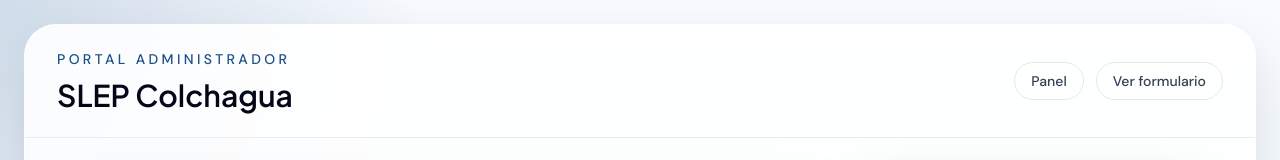
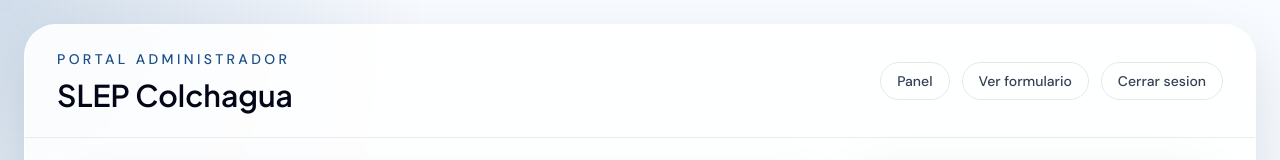
Before and after one commit to kmilomore/salidas-pedagogicas, a Next.js app: page /panel in a window 1280 px wide. Shown: the top 160 px of the page. Built offline with nearby package versions, Linux system fonts and the light colour scheme.

Commit message:
feat: add SignOutButton component and integrate it into admin and director layouts; enhance NuevaSalidaWizard with navigation link to admin panel

```diff
--- a/src/app/(admin)/layout.tsx
+++ b/src/app/(admin)/layout.tsx
@@ -1,4 +1,6 @@
 import Link from "next/link";
+
+import SignOutButton from "@/components/auth/SignOutButton";
 
 const adminLinks = [
   { href: "/panel", label: "Panel" },
@@ -24,6 +26,7 @@ export default function AdminLayout({ children }: { children: React.ReactNode })
                 {link.label}
               </Link>
             ))}
+            <SignOutButton />
           </nav>
         </header>
         <div className="flex-1 px-4 py-6 sm:px-6 lg:px-8 xl:px-10">{children}</div>
--- a/src/app/(director)/layout.tsx
+++ b/src/app/(director)/layout.tsx
@@ -1,4 +1,6 @@
 import Link from "next/link";
+
+import SignOutButton from "@/components/auth/SignOutButton";
 
 const directorLinks = [
   { href: "/dashboard", label: "Dashboard" },
@@ -25,6 +27,7 @@ export default function DirectorLayout({ children }: { children: React.ReactNode
                 {link.label}
               </Link>
             ))}
+            <SignOutButton />
           </nav>
         </header>
         <div className="flex-1 px-4 py-6 sm:px-6 lg:px-8 xl:px-10">{children}</div>
--- /dev/null
+++ b/src/components/auth/SignOutButton.tsx
@@ -0,0 +1,40 @@
+"use client";
+
+import { useState } from "react";
+import { useRouter } from "next/navigation";
+
+import { createClient } from "@/lib/supabase/client";
+
+interface SignOutButtonProps {
+  className?: string;
+}
+
+export default function SignOutButton({ className }: SignOutButtonProps) {
+  const router = useRouter();
+  const [isLoading, setIsLoading] = useState(false);
+
+  const handleSignOut = async () => {
+    setIsLoading(true);
+
+    try {
+      const supabase = createClient();
+      await supabase.auth.signOut();
+      router.replace("/login?message=Sesion%20cerrada%20correctamente.");
+      router.refresh();
+    } catch {
+      setIsLoading(false);
+      router.replace("/login?message=No%20fue%20posible%20cerrar%20la%20sesion%20correctamente.");
+    }
+  };
+
+  return (
+    <button
+      type="button"
+      onClick={handleSignOut}
+      disabled={isLoading}
+      className={className ?? "rounded-full border border-slate-200 px-4 py-2 text-sm font-medium text-slate-700 transition hover:border-slep hover:text-slep disabled:cursor-not-allowed disabled:opacity-70"}
+    >
+      {isLoading ? "Cerrando sesion..." : "Cerrar sesion"}
+    </button>
+  );
+}
--- a/src/components/nueva-salida/NuevaSalidaWizard.tsx
+++ b/src/components/nueva-salida/NuevaSalidaWizard.tsx
@@ -1,6 +1,7 @@
 "use client";
 
 import { format } from "date-fns";
+import Link from "next/link";
 import { useState, useTransition } from "react";
 import { useForm } from "react-hook-form";
 import { useJsApiLoader } from "@react-google-maps/api";
@@ -306,10 +307,20 @@ export default function NuevaSalidaWizard({ schoolProfile, viewerRole, schoolOpt
               </div>
             ) : null}
           </div>
-          <div className="rounded-[24px] border border-slep/20 bg-slep/5 px-5 py-4 text-sm leading-6 text-slate-700">
-            <p className="font-semibold text-slate-950">{isAdminView ? "Establecimiento seleccionado" : "Establecimiento asignado"}</p>
-            <p className="mt-1">{schoolProfile.nombre}</p>
-            <p>{schoolProfile.comuna} · RBD {schoolProfile.rbd}</p>
+          <div className="flex flex-col gap-4 lg:items-end">
+            {isAdminView ? (
+              <Link
+                href="/panel"
+                className="inline-flex items-center justify-center rounded-full border border-slate-300 bg-white px-4 py-2 text-sm font-semibold text-slate-700 transition hover:border-slep hover:text-slep"
+              >
+                Volver a panel admin
+              </Link>
+            ) : null}
+            <div className="rounded-[24px] border border-slep/20 bg-slep/5 px-5 py-4 text-sm leading-6 text-slate-700">
+              <p className="font-semibold text-slate-950">{isAdminView ? "Establecimiento seleccionado" : "Establecimiento asignado"}</p>
+              <p className="mt-1">{schoolProfile.nombre}</p>
+              <p>{schoolProfile.comuna} · RBD {schoolProfile.rbd}</p>
+            </div>
           </div>
         </div>
       </div>
```
